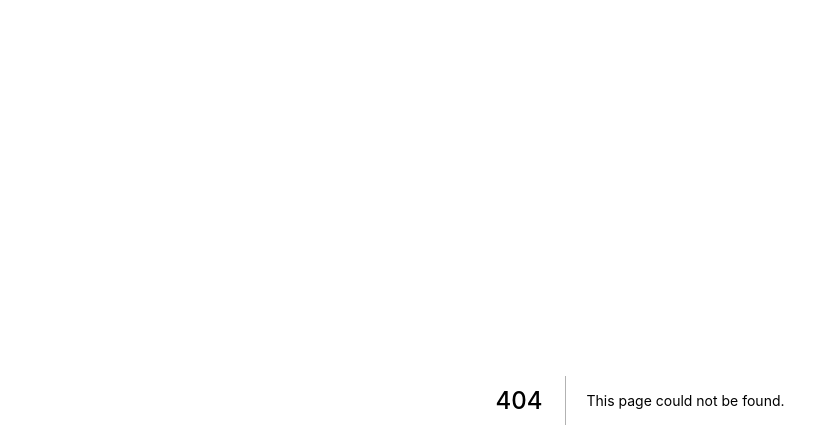
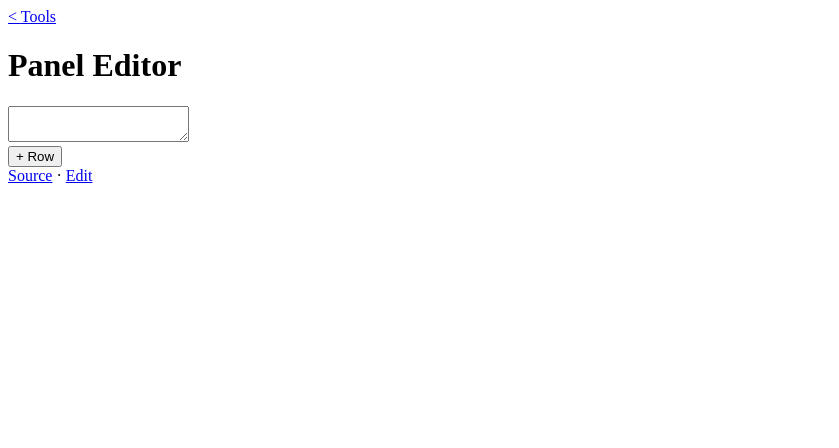
Before and after one commit to pfgithub/pfgithub.github.com, a Next.js app: page /tools/panel_editor in a window 1280 px wide. Before the commit this address had no page. Shown: the top 448 px of the page, without its empty margins (0-839 px from the left). Built offline with nearby package versions, Linux system fonts and the light colour scheme.

Commit message:
unused (this was made with buttons instead)

```diff
--- /dev/null
+++ b/pages/tools/panel_editor.tsx
@@ -0,0 +1,88 @@
+import Head from 'next/head'
+import styles from '../styles/Home.module.css'
+import Image from 'next/image';
+import { useState } from 'react';
+import { BasicPage } from '../../src/basic_page';
+
+import useFetch from 'use-http';
+
+type ButtonAction = {
+  // the button will be displayed as secondary and have a little external icon to the right
+  // no matter which color is set
+  kind: "link",
+  link: string,
+} | {
+  kind: "secret_message",
+  panel_id: string,
+  // an id of a Panel to display. these things are made as "panels" and then you
+  // can add panels and edit panels and stuff
+} | {
+  kind: "toggle_role",
+  role_id: string,
+} | {
+  kind: "unset",
+};
+
+type Button = {
+  kind: "button",
+  color: "primary" | "secondary" | "accept" | "deny",
+  text: string,
+  emoji?: {id: string, name: string, animated: boolean}, // should support any emoji
+  action: ButtonAction,
+};
+type Action = Button;// | {kind: "unsupported"};
+type ActionRow = {kind: "action-row", actions: Action[]};// | {kind: "unsupported"};
+
+type Panel = {
+  message: string, // TODO display this with that discord markdown thing
+  buttons: ActionRow[],
+};
+
+// editor will look like this
+// Button
+// there's a little color icon on the top left for selecting the color
+// there's a click icon on the bottom right to select the action
+// there's a textarea in the middle to type the button name
+// there's a box for an emoji
+// there's a preview toggle that hides all these things and just previews
+
+type Mut<T> = [T, (a: T) => void];
+
+function ActionEditor({action: [action, setAction]}: {action: Mut<Action>}): JSX.Element {
+  return <span>
+    Action
+  </span>;
+}
+
+function ActionRowEditor({ar: [actionRow, setActionRow]}: {ar: Mut<ActionRow>}): JSX.Element {
+  return <div>
+    {/* {actionRow.actions.map((action, i) => <ActionEditor key={i} ar={[action, (na) => actionRow(actionRow.map((act, ii) => i === ii ? na : act))]} />)}
+    <button onClick={() => setActionRow(...actionRow, {kind: "button", color: "primary", text: "Button", action: {kind: "unset"}})}>+ Itm</button> */}
+  </div>;
+}
+
+function ActionsEditor({actions: [actions, setActions]}: {actions: Mut<ActionRow[]>}): JSX.Element {
+  return <div>
+    {actions.map((ar, i) => <ActionRowEditor key={i} ar={[ar, (na) => setActions(actions.map((act, ii) => i === ii ? na : act))]} />)}
+    <button onClick={() => setActions([...actions, {kind: "action-row", actions: []}])}>+ Row</button>
+  </div>;
+}
+
+function PanelEditor({panel: [panel, setPanel]}: {panel: Mut<Panel>}): JSX.Element {
+  return <div>
+    <textarea class="resize-y w-full h-40" value={panel.message} onChange={e => setPanel({...panel, message: e.currentTarget.value})} />
+    <ActionsEditor actions={[panel.buttons, (nb) => setPanel({...panel, buttons: nb})]} />
+  </div>;
+}
+
+export default function Home(): JSX.Element {
+  const [panel, setPanel] = useState<Panel>({message: "", buttons: []});
+  return <BasicPage
+    title="Panel Editor"
+    meta_desc="Create button panels for Discord"
+    parent={{name: "Tools", href: "/tools"}}
+    filename="/pages/tools/panel_editor.tsx"
+  >
+    <PanelEditor panel={[panel, setPanel]} />
+  </BasicPage>;
+}
```
Also changed, not shown: pages/tools/interpunct_msg.tsx (deleted, +0 -16 lines).
